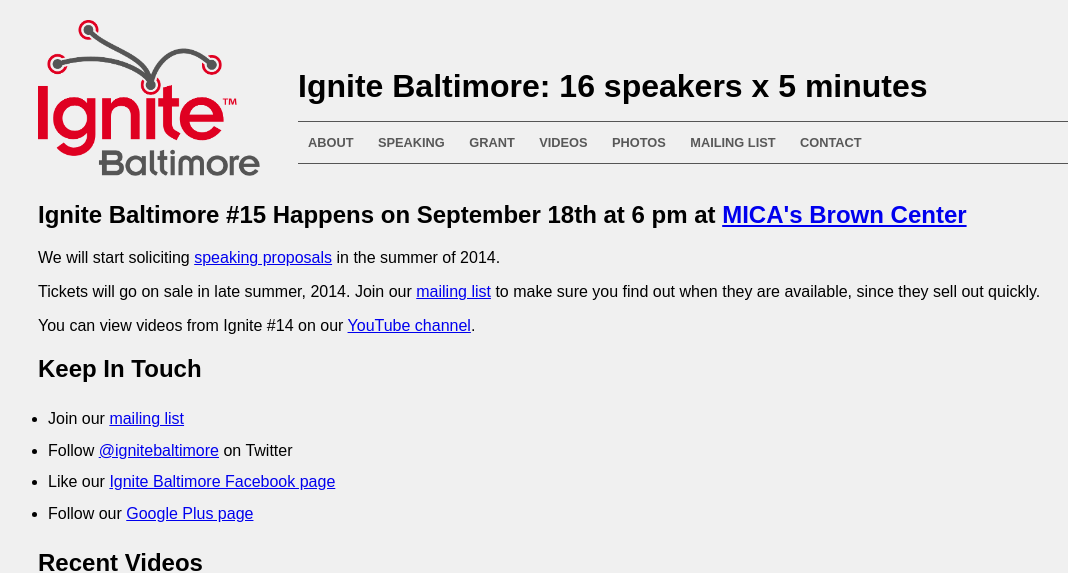
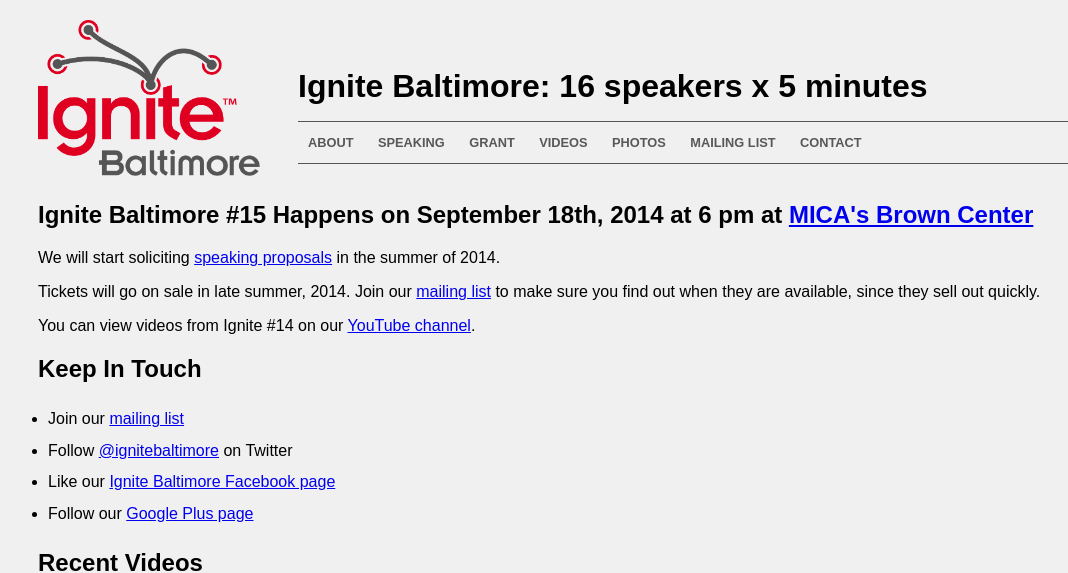
Before and after one commit to ignitebaltimore/ignitebaltimore.github.com, a Jekyll site: the page built from index.html, in a window 1280 px wide and 900 px high, cut to the strip 0-573 px from the top of the window. Shown: the whole strip, without its empty margins (22-1090 px from the left). Built offline with Jekyll 4.4.1, drawn with Linux system fonts in a browser that asks for light colours; nearby versions of some CDN libraries.

Commit message:
make the year clear

```diff
--- a/index.html
+++ b/index.html
@@ -3,9 +3,9 @@
 title: "Ignite Baltimore: 16 speakers get 5 minutes to talk to Baltimore"
 ---
 
-<!--<h2 class="row">Ignite Baltimore #15 Happens in Fall 2015</h2>-->
+<!--<h2 class="row">Ignite Baltimore #15 Happens in Fall 2014</h2>-->
 
-<h2 class="row">Ignite Baltimore #15 Happens on September 18th at 6 pm at <a href='http://www.mica.edu/browse_art/brown_center.html'>MICA's Brown Center</a></h2>
+<h2 class="row">Ignite Baltimore #15 Happens on September 18th, 2014 at 6 pm at <a href='http://www.mica.edu/browse_art/brown_center.html'>MICA's Brown Center</a></h2>
 
 <p>We will start soliciting <a href="/speaking">speaking proposals</a> in the summer of 2014.</p>
 
```
